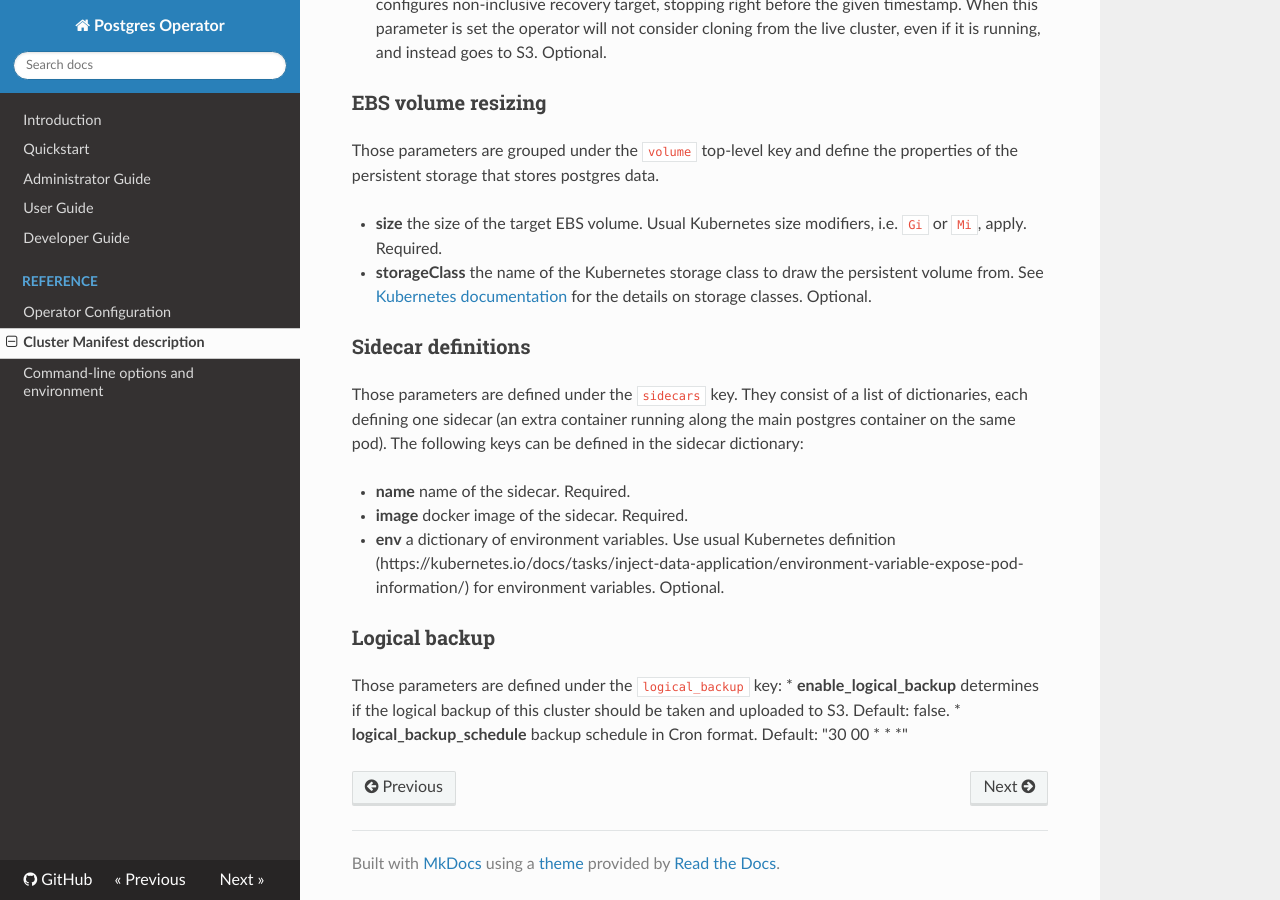
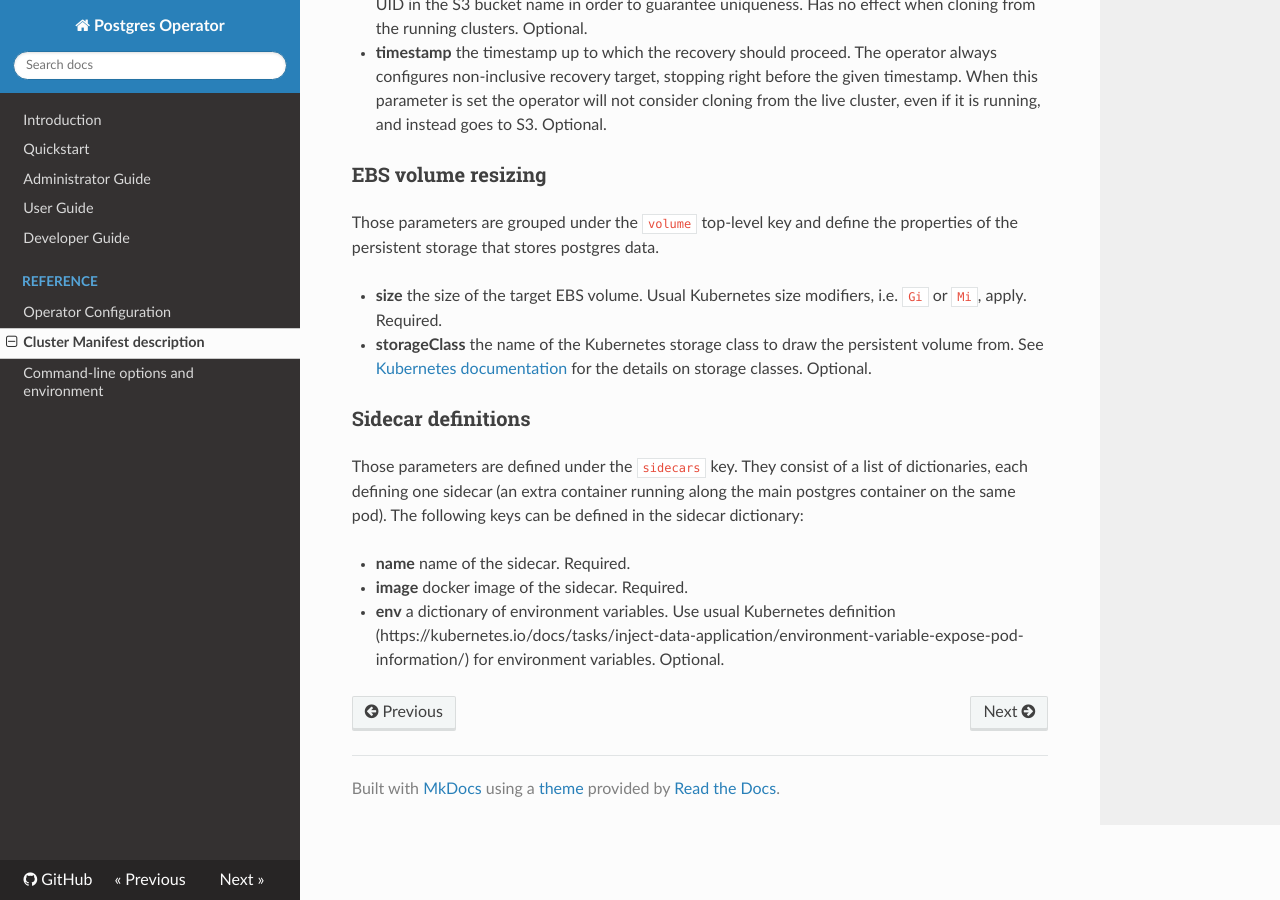
Before and after one commit to zalando/postgres-operator, an MkDocs documentation site: the page built from docs/reference/cluster_manifest.md, in a window 1280 px wide and 900 px high, scrolled down 3786 px. Built offline with MkDocs 1.6.1, drawn with Linux system fonts in a browser that asks for light colours; nearby versions of some CDN libraries; old or Windows-style settings are respelled for this version of MkDocs; some of the changed text lies outside the part shown.

Commit message:
Address review comments

```diff
--- a/docs/administrator.md
+++ b/docs/administrator.md
@@ -229,10 +229,10 @@ The operator logs reasons for a rolling update with the `info` level and a diff
 
 ## Logical backups
 
-The operator can launch k8s cron jobs to do periodic logical backups of all PG clusters under its control. The cron job spawns a separate pod with a single container that connects to one of the Postgres replicas for a backup. The operator updates cron jobs during Sync if a schedule or a docker image of a job changes. Notes:
+The operator can manage k8s cron jobs to do periodic logical backups of all PG clusters under its control. The cron job spawns a separate pod with a single container that connects to one of the Postgres replicas for a backup. The operator updates cron jobs during Sync if a schedule or a docker image of a job changes. Notes:
 
 1. The provided  `registry.opensource.zalan.do/acid/logical-backup` image implements the backup via `pg_dumpall` and upload of (compressed) results to an S3 bucket; `pg_dumpall` requires a `superuser` access to a DB.
 
 2. Due to the [limitation of Kubernetes cron jobs](https://kubernetes.io/docs/concepts/workloads/controllers/cron-jobs/#cron-job-limitations) it is highly advisable to set up additional monitoring for this feature; such monitoring is outside of the scope of operator responsibilities.
 
-3. The operator does not remove old backups: it is the responsibility of a k8s cluster administrator to define and implement a retention policy for backups.
+3. The operator does not remove old backups.
--- a/docs/reference/cluster_manifest.md
+++ b/docs/reference/cluster_manifest.md
@@ -39,7 +39,7 @@ Those parameters are grouped under the `metadata` top-level key.
 
 ## Top-level parameters
 
-These are parameters are grouped directly under  the `spec` key in the manifest.
+These parameters are grouped directly under  the `spec` key in the manifest.
 
 * **teamId**
   name of the team the cluster belongs to. Changing it after the cluster
@@ -256,11 +262,3 @@ defined in the sidecar dictionary:
   a dictionary of environment variables. Use usual Kubernetes definition
   (https://kubernetes.io/docs/tasks/inject-data-application/environment-variable-expose-pod-information/)
   for environment variables. Optional.
-
-### Logical backup
-
- Those parameters are defined under the `logical_backup` key:
-  *   **enable_logical_backup**
-     determines if the logical backup of this cluster should be taken and uploaded to S3. Default: false.
-  *   **logical_backup_schedule**
-     backup schedule in Cron format. Default: "30 00 * * *"
```
Also changed, not shown: other parts of docs/reference/cluster_manifest.md (+6 -0 lines), docs/user.md (+1 -1 lines), 4 other files.
